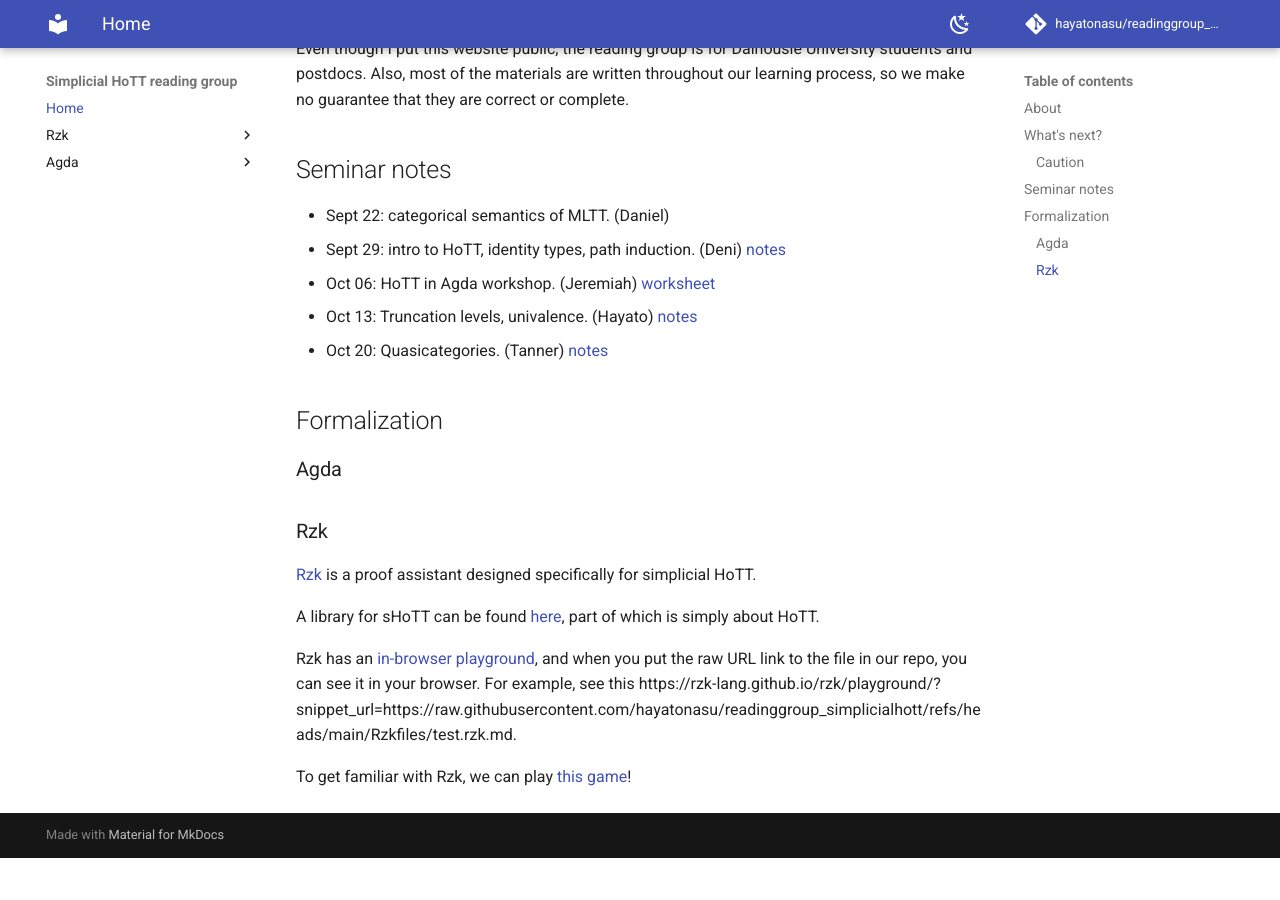
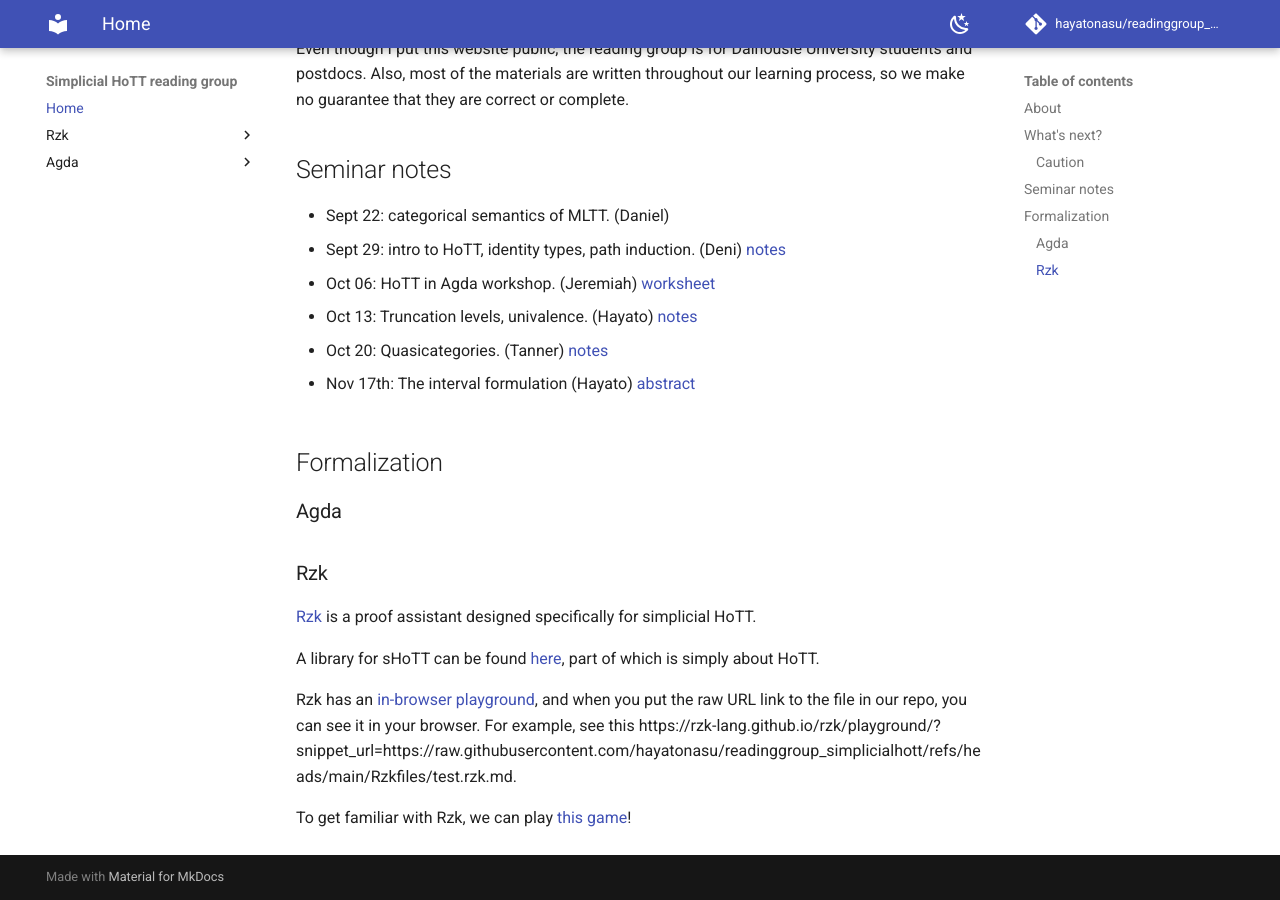
Before and after one commit to hayatonasu/readinggroup_simplicialhott, an MkDocs documentation site: the page built from docs/index.md, in a window 1280 px wide and 900 px high, scrolled down 532 px. Built offline with MkDocs 1.6.1 and Material for MkDocs 9.7.7, drawn with Linux system fonts in a browser that asks for light colours; comment, search, counter and statistics services are not loaded; before the commit the page ends 1390 px from its top, so only the background shows below that.

Commit message:
Add seminar notes for Nov 17th on the interval formulation

```diff
--- a/docs/index.md
+++ b/docs/index.md
@@ -19,6 +19,7 @@ Even though I put this website public, the reading group is for Dalhousie Univer
 - Oct 13: Truncation levels, univalence. (Hayato) [notes](agda/Oct13.lagda.md)
 - Oct 20: Quasicategories. (Tanner) [notes](seminarnotes/Oct20_Tanner_Type_Theory_Quasicategory_Presentation.pdf)
 
+- Nov 17th: The interval formulation (Hayato) [abstract](seminarnotes/Nov17.md)
 
 
 ## Formalization
```
